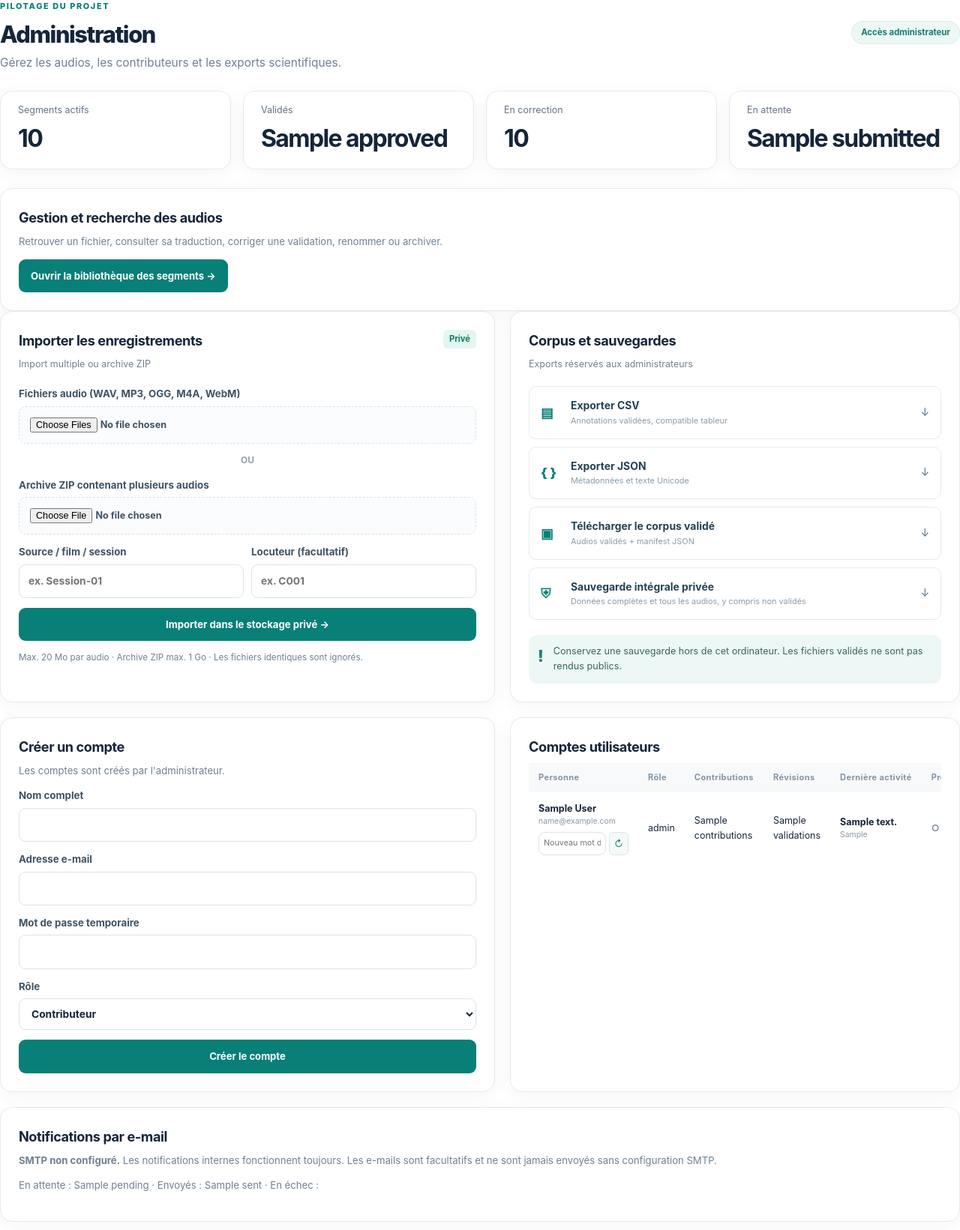
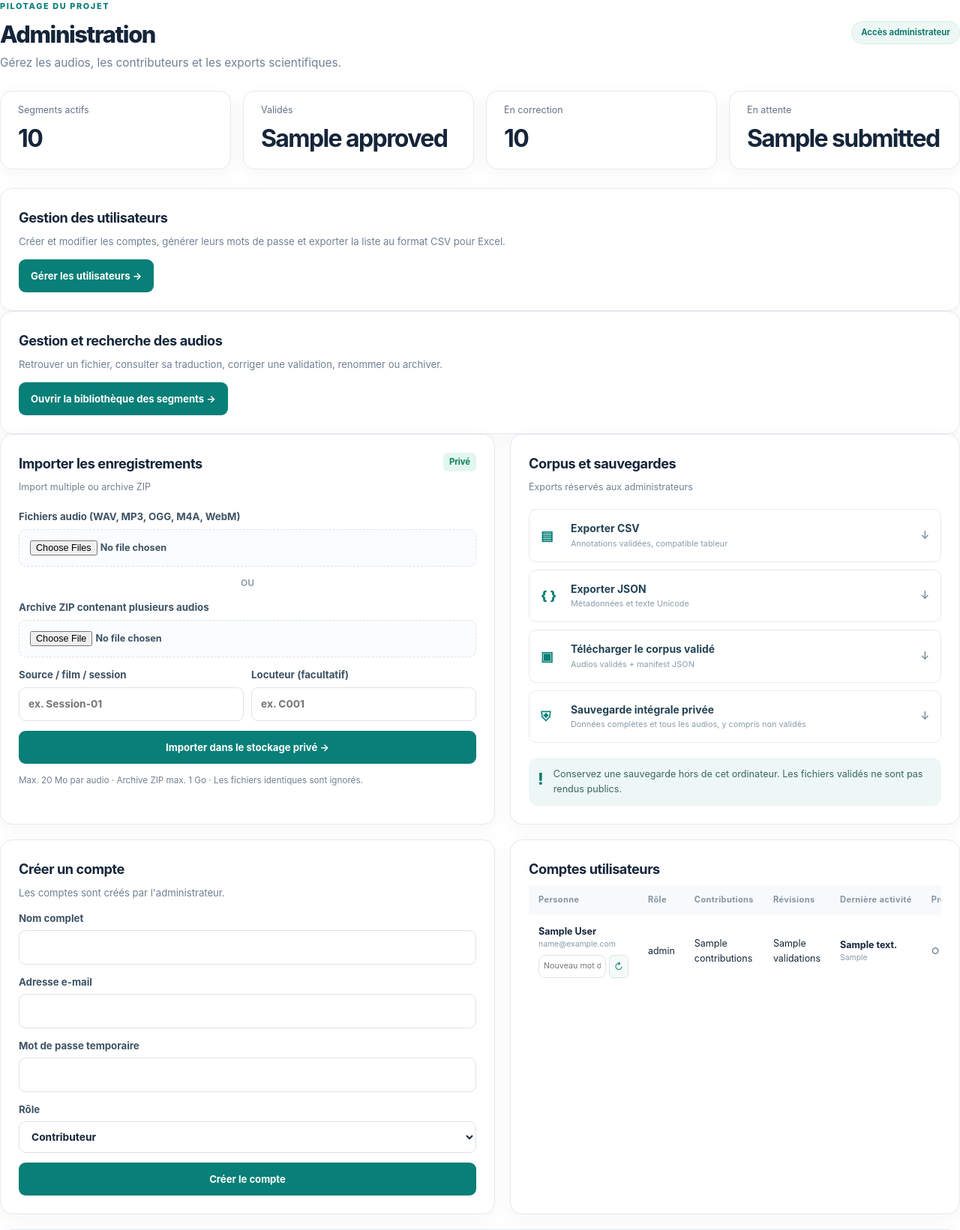
Before and after one commit to acheikh-younous/ChadVoice-Host, a Python web app: template templates/admin.html in a window 1280 px wide. Shown: the top 1641 px of the page at 75% size. Run offline with Jinja, Linux system fonts and the light colour scheme; the template is opened without the code that fills it: most values are stand-ins (such as "Sample title", 1, 10 or a date in 2020).

Commit message:
Add navigation and safe migrations for user management and editable audio codes

```diff
--- a/templates/admin.html
+++ b/templates/admin.html
@@ -1,6 +1,7 @@
 {% extends "base.html" %}{% block title %}Administration{% endblock %}{% block content %}
 <div class="eyebrow">PILOTAGE DU PROJET</div><div class="heading-row"><div><h1>Administration</h1><p class="lead">Gérez les audios, les contributeurs et les exports scientifiques.</p></div><span class="top-pill">Accès administrateur</span></div>
 <div class="metrics admin-metrics"><div class="metric"><span>Segments actifs</span><strong>{{stats.total}}</strong></div><div class="metric"><span>Validés</span><strong>{{stats.approved}}</strong></div><div class="metric"><span>En correction</span><strong>{{stats.needs_changes + stats.rejected}}</strong></div><div class="metric"><span>En attente</span><strong>{{stats.submitted}}</strong></div></div>
+<section class="card"><h2>Gestion des utilisateurs</h2><p>Créer et modifier les comptes, générer leurs mots de passe et exporter la liste au format CSV pour Excel.</p><a class="btn primary" href="/admin/users">Gérer les utilisateurs →</a></section>
 <section class="card"><h2>Gestion et recherche des audios</h2><p>Retrouver un fichier, consulter sa traduction, corriger une validation, renommer ou archiver.</p><a class="btn primary" href="/admin/segments">Ouvrir la bibliothèque des segments →</a></section>
 <div class="columns-2"><section class="card"><div class="section-head"><div><h2>Importer les enregistrements</h2><p>Import multiple ou archive ZIP</p></div><span class="tag approved">Privé</span></div><form action="/admin/upload" method="post" enctype="multipart/form-data" class="form-stack"><input type="hidden" name="csrf" value="{{user.csrf}}"><label>Fichiers audio (WAV, MP3, OGG, M4A, WebM)<input type="file" name="audios" accept="audio/*,.wav,.mp3,.ogg,.m4a,.webm" multiple></label><div class="or">OU</div><label>Archive ZIP contenant plusieurs audios<input type="file" name="archive" accept=".zip"></label><div class="twocol"><label>Source / film / session<input name="source_id" maxlength="180" placeholder="ex. Session-01"></label><label>Locuteur (facultatif)<input name="speaker_id" maxlength="180" placeholder="ex. C001"></label></div><button class="btn primary" type="submit">Importer dans le stockage privé →</button><small class="muted">Max. 20 Mo par audio · Archive ZIP max. 1 Go · Les fichiers identiques sont ignorés.</small></form></section>
 <section class="card"><div class="section-head"><div><h2>Corpus et sauvegardes</h2><p>Exports réservés aux administrateurs</p></div></div><div class="export-list"><a href="/admin/export/csv"><span>▤</span><div><strong>Exporter CSV</strong><small>Annotations validées, compatible tableur</small></div>↓</a><a href="/admin/export/json"><span>{ }</span><div><strong>Exporter JSON</strong><small>Métadonnées et texte Unicode</small></div>↓</a><a href="/admin/export/zip"><span>▣</span><div><strong>Télécharger le corpus validé</strong><small>Audios validés + manifest JSON</small></div>↓</a><a href="/admin/backup"><span>⛨</span><div><strong>Sauvegarde intégrale privée</strong><small>Données complètes et tous les audios, y compris non validés</small></div>↓</a></div><div class="tip inside"><div>!</div><p>Conservez une sauvegarde hors de cet ordinateur. Les fichiers validés ne sont pas rendus publics.</p></div></section></div>
```
